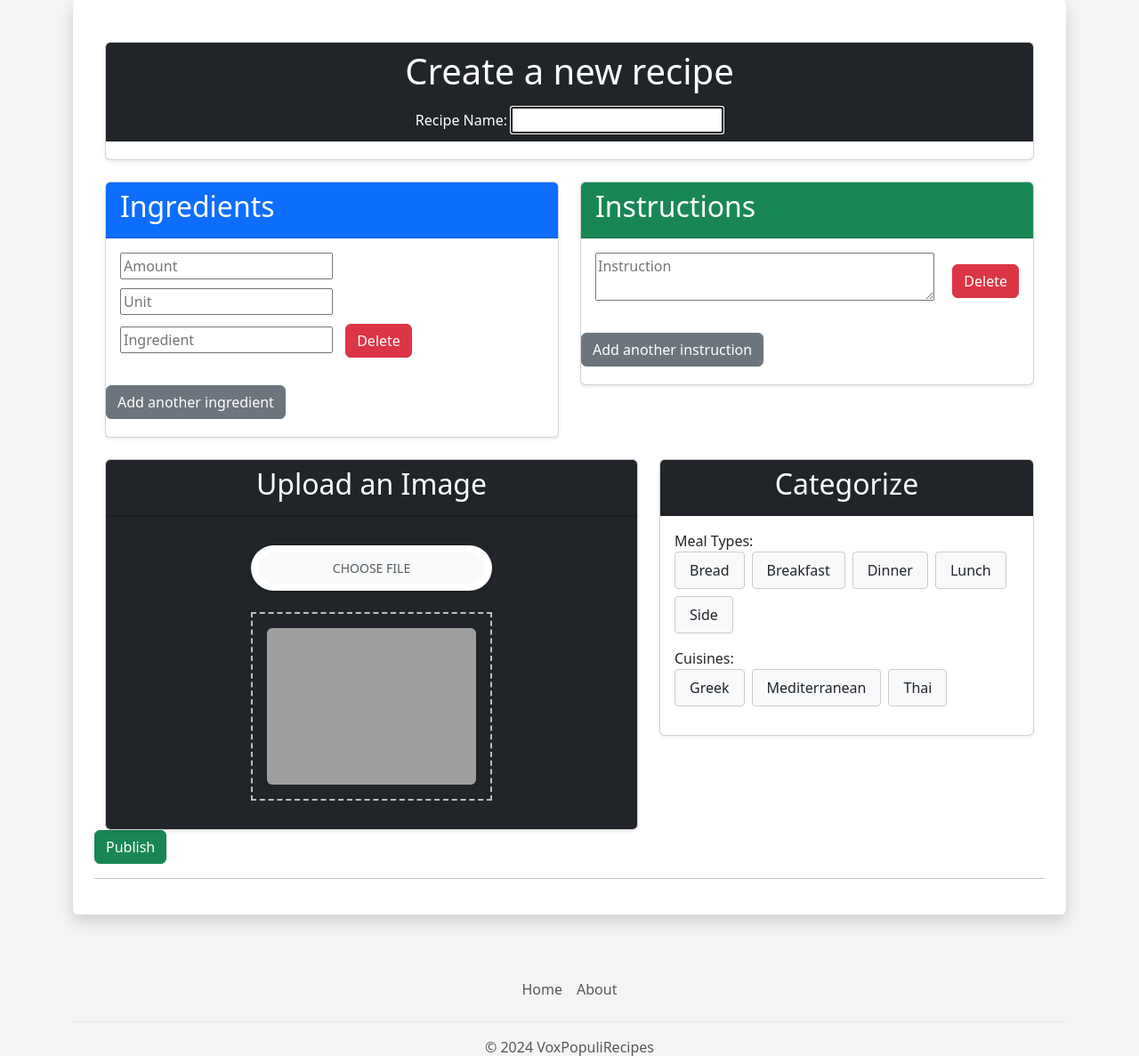
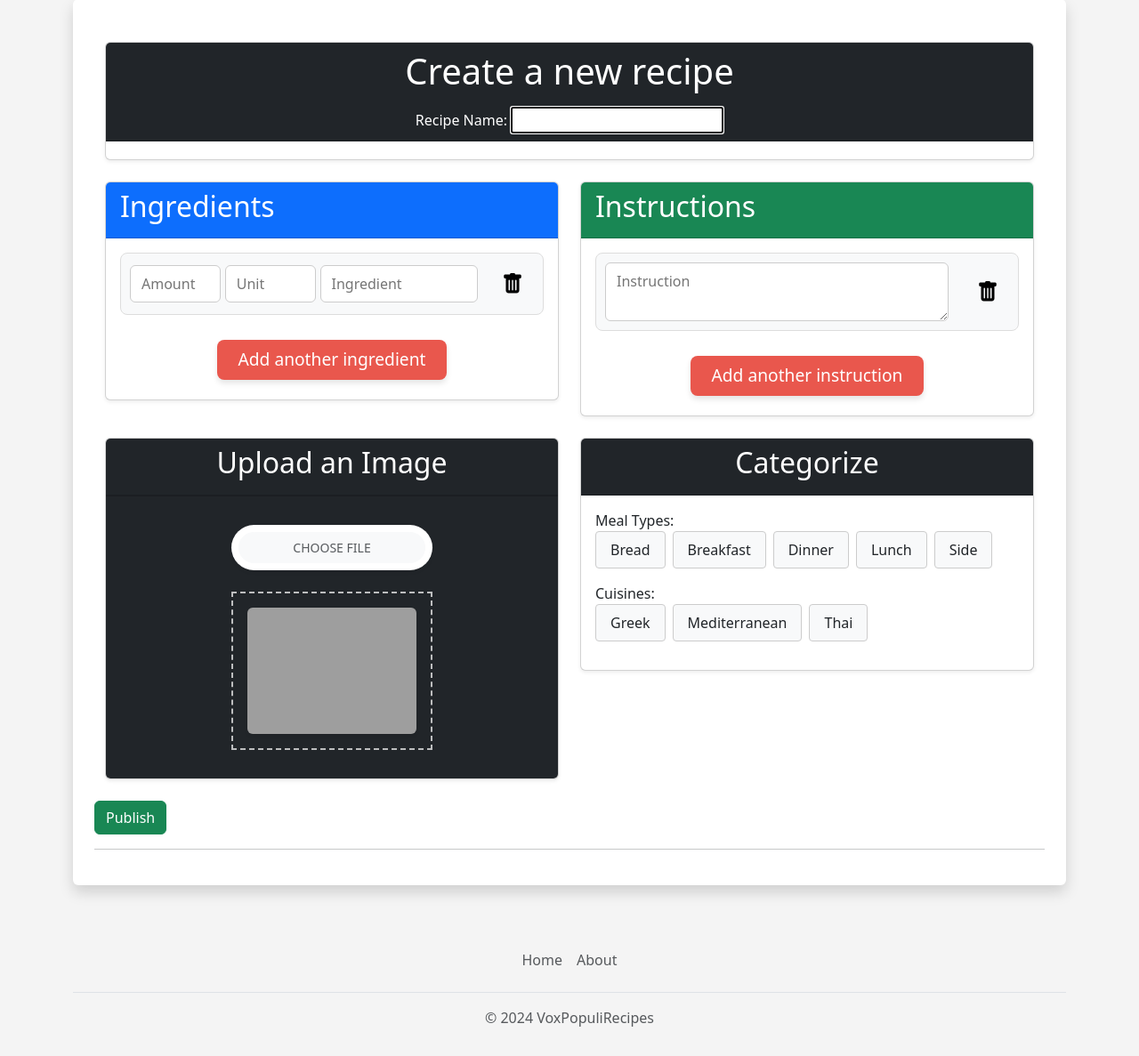
Before and after one commit to louigra/voxpopulirecipes, a Django app: page /submit_recipe/ in a window 1280 px wide. Shown: the part 111-1298 px from the top of the page at 89% size. After the commit the page ends 1265 px from the top, so only its background shows below. Run offline with Django 5.2, Linux system fonts and the light colour scheme; a user stored in the database is signed in; data comes from the database, SQL or seed files in the repository; both versions use the stored data as it was after the commit; grey boxes are pictures that could not be loaded.

Commit message:
submit page sytling

```diff
--- a/mysite/voxpopulirecipes/templates/voxpopulirecipes/submit_recipe.html
+++ b/mysite/voxpopulirecipes/templates/voxpopulirecipes/submit_recipe.html
@@ -35,7 +35,7 @@
                 <!-- Recipe Content Section -->
                 <div class="row">
                     <!-- Ingredients Section -->
-                    <div class="col-md-6 mb-4">
+                    <div class="col-12 col-lg-6 mb-4">
                         <div class="card shadow-sm">
                             <fieldset id="ingredients-section" class="create_section">
                                 <div class="card-header bg-primary text-white">
@@ -44,10 +44,10 @@
                                 <div class="card-body">
                                     {% for ingredient in recipe.ingredient_set.all %}
                                     <div class="ingredient">
-                                        <input type="text" name="ingredient_amount_{{ ingredient.id }}" placeholder="Amount" class="create_ingredient_input" value="{{ ingredient.ingredient_amount }}">
-                                        <input type="text" name="ingredient_unit_{{ ingredient.id }}" placeholder="Unit" class="create_ingredient_input" value="{{ ingredient.ingredient_unit }}">
-                                        <input type="text" name="ingredient_text_{{ ingredient.id }}" placeholder="Ingredient" class="create_ingredient_input" value="{{ ingredient.ingredient_text }}"required >
-                                        <button type="button" class="btn btn-danger" onclick="deleteIngredient(this, {{ ingredient.id }})">Delete</button>
+                                        <input type="text" name="ingredient_amount_{{ ingredient.id }}" placeholder="Amount" class="create_ingredient_input ingredient-amount" value="{{ ingredient.ingredient_amount }}">
+                                        <input type="text" name="ingredient_unit_{{ ingredient.id }}" placeholder="Unit" class="create_ingredient_input ingredient-unit" value="{{ ingredient.ingredient_unit }}">
+                                        <input type="text" name="ingredient_text_{{ ingredient.id }}" placeholder="Ingredient" class="create_ingredient_input ingredient-text" value="{{ ingredient.ingredient_text }}"required >
+                                        <button type="button" class="btn btn-delete ingredient-delete" onclick="deleteIngredient(this, {{ ingredient.id }})"><i class="bi bi-trash-fill"></i></button>
                                     </div>
                                     {% endfor %}
                                     <div id="ingredients-list">
@@ -62,7 +62,7 @@
 
 
                     <!-- Instructions Section -->
-                    <div class="col-md-6 mb-4">
+                    <div class="col-12 col-lg-6 mb-4">
                         <div class="card shadow-sm">
                             <fieldset id="instructions-section" class="create_section">
                                 <div class="card-header bg-success text-white">
@@ -72,7 +72,7 @@
                                     {% for instruction in recipe.instruction_set.all %}
                                     <div class="instruction">
                                         <textarea name="instruction_text_{{ instruction.id }}" placeholder="Instruction" class="create_instruction_input" required>{{ instruction.instruction_text }}</textarea>
-                                        <button type = "button" class="btn btn-danger" onclick="deleteInstruction(this, {{ instruction.id }})">Delete</button>
+                                        <button type = "button" class="btn btn-delete" onclick="deleteInstruction(this, {{ instruction.id }})"><i class="bi bi-trash-fill"></i></button>
                                     </div>
                                     {% endfor %}
                                     <div id="instructions-list">
@@ -87,7 +87,7 @@
 
                 <div class="row">
                     <!-- Image Upload Section -->
-                    <div class="col-md-7">
+                    <div class="col-12 col-lg-6 mb-4">
                         <div class="card shadow-sm">
                             <div class="card-header text-center bg-dark text-white">
                                 <h2>Upload an Image</h2>
@@ -119,7 +119,7 @@
                     </div>
 
                     <!-- Categorize Section -->
-                    <div class="col-md-5">
+                    <div class="col-12 col-lg-6 mb-4">
                         <div class="card shadow-sm">
                             <div class="card-header text-center bg-dark text-white">
                                 <h2>Categorize</h2>
@@ -202,7 +202,7 @@
 
             <div class="row">
                 <!-- Ingredients Section -->
-                <div class="col-md-6 mb-4">
+                <div class="col-12 col-lg-6 mb-4">
                     <div class="card shadow-sm">
                         <fieldset id="ingredients-section" class="create_section">
                             <div class="card-header bg-primary text-white">
@@ -210,10 +210,10 @@
                             </div>
                             <div class="card-body">
                                 <div class="ingredient">
-                                    <input type="text" id="ingredient_amount_1" name="ingredient_amount_1" placeholder="Amount" class="create_ingredient_input">
-                                    <input type="text" id="ingredient_unit_1" name="ingredient_unit_1" placeholder="Unit" class="create_ingredient_input">
-                                    <input type="text" id="ingredient_text_1" name="ingredient_text_1" placeholder="Ingredient" class="create_ingredient_input" required >
-                                    <button type="button" class="btn btn-danger" onclick="deleteIngredient(this)">Delete</button>
+                                    <input type="text" id="ingredient_amount_1" name="ingredient_amount_1" placeholder="Amount" class="create_ingredient_input ingredient-amount">
+                                    <input type="text" id="ingredient_unit_1" name="ingredient_unit_1" placeholder="Unit" class="create_ingredient_input ingredient-unit">
+                                    <input type="text" id="ingredient_text_1" name="ingredient_text_1" placeholder="Ingredient" class="create_ingredient_input ingredient-text" required >
+                                    <button type="button" class="btn btn-delete ingredient-delete" onclick="deleteIngredient(this)"><i class="bi bi-trash-fill"></i></button>
                                 </div>
                                 <div id="ingredients-list">
                                 </div>
@@ -226,7 +226,7 @@
 
 
                 <!-- Instructions Section -->
-                <div class="col-md-6 mb-4">
+                <div class="col-12 col-lg-6 mb-4">
                     <div class="card shadow-sm">
                             <fieldset id="instructions-section" class="create_section">
                                 <div class="card-header bg-success text-white">
@@ -235,7 +235,7 @@
                                 <div class="card-body">
                                     <div class="instruction">
                                         <textarea name="instruction_text_1" placeholder="Instruction" class="create_instruction_input" required></textarea>
-                                        <button type="button" class="btn btn-danger" onclick="deleteInstruction(this)">Delete</button>
+                                        <button type="button" class="btn btn-delete" onclick="deleteInstruction(this)"><i class="bi bi-trash-fill"></i></button>
                                     </div>
                                     <div id="instructions-list">
                                     </div>
@@ -248,7 +248,7 @@
 
             <div class="row">
                 <!-- Image Upload Section -->
-                <div class="col-md-7">
+                <div class="col-12 col-lg-6 mb-4">
                     <div class="card shadow-sm">
                         <div class="card-header text-center bg-dark text-white">
                             <h2>Upload an Image</h2>
@@ -280,7 +280,7 @@
                 </div>
 
                     <!-- Categorize Section -->
-                    <div class="col-md-5">
+                    <div class="col-12 col-lg-6 mb-4">
                         <div class="card shadow-sm">
                             <div class="card-header text-center bg-dark text-white">
                                 <h2>Categorize</h2>
@@ -359,15 +359,68 @@
 
 <style>
 
+
+    .ingredient-amount {
+        width: 65px; /* Fixed width for "Amount" */
+    }
+
+    .ingredient-unit {
+        width: 65px; /* Fixed width for "Unit" */
+    }
+
+    .ingredient, .instruction {
+        display: flex; /* Enable Flexbox */
+        align-items: center; /* Center vertically */
+        justify-content: space-between; /* Space between inputs and button */
+        background-color: #f8f9fa; /* Light grey */
+        border: 1px solid #ddd; /* Subtle border */
+        border-radius: 8px; /* Rounded corners */
+        padding: 10px; /* Inner padding */
+        margin-bottom: 10px; /* Space between boxes */
+        flex-wrap: wrap; /* Allow inputs and button to wrap to a new line */
+    }
+
+    .create_ingredient_input {
+        flex: 1; /* Inputs take available space */
+        min-width: 50px; /* Prevent inputs from becoming too small */
+        margin-right: 5px; /* Add spacing between inputs */
+        box-sizing: border-box; /* Include padding/borders in the width */
+    }
+
+    .ingredient-text {
+        flex-grow: 2; /* Allow the text input to take more space */
+        flex-shrink: 1; /* Allow it to shrink if needed */
+        min-width: 120px; /* Set a minimum width */
+    }
+
     .instruction {
-        display: flex;
-        align-items: center;
-        gap: 10px;
+        display: flex; /* Enable Flexbox */
+        align-items: center; /* Center items vertically */
+        justify-content: space-between; /* Space between textarea and button */
+        background-color: #f8f9fa; /* Light grey */
+        border: 1px solid #ddd; /* Subtle border */
+        border-radius: 8px; /* Rounded corners */
+        padding: 10px; /* Inner padding */
+        margin-bottom: 10px; /* Space between boxes */
+        flex-wrap: nowrap; /* Prevent wrapping for instructions */
     }
 
     .create_instruction_input {
-        flex:1;
-        min-width: 200px;
+        flex: 1; /* Take available space */
+        min-width: 120px; /* Ensure a usable width */
+        margin-right: 10px; /* Space between textarea and button */
+        box-sizing: border-box; /* Include padding/borders in the width */
+    }
+
+    .btn-delete {
+        flex-shrink: 0; /* Prevent the button from shrinking */
+        margin-left: 10px; /* Add spacing from the textarea */
+        background: none; /* Remove background */
+        border: none; /* Remove border */
+        color: black; /* Icon color */
+        font-size: 1.5rem; /* Icon size */
+        cursor: pointer; /* Pointer cursor */
+        transition: color 0.2s ease, transform 0.2s ease; /* Smooth hover effect */
     }
 
     .btn-danger {
@@ -383,8 +436,23 @@
     }
 
     .create_ingredient_input, .create_instruction_input {
-        margin-right: 10px;
-        margin-bottom: 10px;
+        border: 1px solid #ccc; /* Subtle border for inputs */
+        border-radius: 6px; /* Rounded corners */
+        padding: 8px 12px; /* Add padding for better usability */
+        font-size: 1rem; /* Modern font size */
+        line-height: 1.5; /* Improve text readability */
+        box-shadow: none; /* Remove default input shadow */
+        outline: none; /* Remove default focus outline */
+        transition: border-color 0.2s ease, box-shadow 0.2s ease; /* Smooth transitions */
+        width: 100%; /* Ensure they take up available space */
+        max-width: 100%; /* Prevent inputs from overflowing */
+        box-sizing: border-box; /* Include padding/borders in width */
+    }
+
+    /* Focus effect for modern look */
+    .create_ingredient_input:focus, .create_instruction_input:focus {
+        border-color: #e9574d; /* Highlight color on focus */
+        box-shadow: 0 0 5px rgba(233, 87, 77, 0.5); /* Subtle shadow on focus */
     }
 
     .create_instruction_input {
@@ -476,6 +544,49 @@
         background-color: #e9ecef;
         border-color: #adb5bd;
     }
+
+    #add-ingredient, #add-instruction {
+        display: block;
+        margin: 2px auto; /* Center the button horizontally */
+        padding: 8px 24px; /* Add padding for a better click area */
+        background-color: #e9574d; /* Highlight color */
+        color: white; /* Text color */
+        border: none; /* Remove border */
+        border-radius: 8px; /* Rounded corners */
+        font-size: 1.2rem; /* Slightly larger text size */
+        cursor: pointer; /* Change cursor on hover */
+        transition: background-color 0.3s, transform 0.2s; /* Smooth hover effect */
+        box-shadow: 0px 4px 6px rgba(0, 0, 0, 0.1); /* Subtle shadow */
+    }
+
+    #add-ingredient:hover, #add-instruction:hover {
+        background-color: #d64941; /* Slightly darker shade on hover */
+        transform: translateY(-2px); /* Lift effect */
+    }
+
+    #add-ingredient:active, #add-instruction:active {
+        background-color: #c4443a; /* Even darker shade on click */
+        transform: translateY(0); /* Reset lift */
+    }
+
+
+    .btn-delete:hover {
+        color: #e9574d; /* Change to highlight color on hover */
+        transform: scale(1.1); /* Slightly enlarge icon on hover */
+    }
+
+    .btn-delete:focus {
+        outline: none; /* Remove focus outline */
+    }
+
+    .ingredient .btn-delete, .instruction .btn-delete {
+        align-self: center; /* Ensures vertical centering within the container */
+    }
+
+    .ingredient, .instruction {
+        max-width: 100%; /* Ensure it doesn't overflow the parent container */
+    }
+
 </style>
 
 
@@ -554,10 +665,10 @@
 
             // set the content of the new div using the ingredient count so each set has its own unique names
             ingredientDiv.innerHTML = `
-                <input type="text" id="ingredient_amount_${ingredientCount}" name="ingredient_amount_${ingredientCount}" placeholder="Amount" class="create_ingredient_input">
-                <input type="text" id="ingredient_unit_${ingredientCount}" name="ingredient_unit_${ingredientCount}" placeholder="Unit" class="create_ingredient_input">
-                <input type="text" id="ingredient_text_${ingredientCount}" name="ingredient_text_${ingredientCount}" placeholder="Ingredient" class="create_ingredient_input" required>
-                <button type="button" class="btn btn-danger" onclick="deleteIngredient(this)">Delete</button>
+                <input type="text" id="ingredient_amount_${ingredientCount}" name="ingredient_amount_${ingredientCount}" placeholder="Amount" class="create_ingredient_input ingredient-amount">
+                <input type="text" id="ingredient_unit_${ingredientCount}" name="ingredient_unit_${ingredientCount}" placeholder="Unit" class="create_ingredient_input ingredient-unit">
+                <input type="text" id="ingredient_text_${ingredientCount}" name="ingredient_text_${ingredientCount}" placeholder="Ingredient" class="create_ingredient_input ingredient-text" required>
+                <button type="button" class="btn btn-delete ingredient-delete" onclick="deleteIngredient(this)"><i class="bi bi-trash-fill"></i></button>
             `;
 
             // append to the ingredient section
@@ -573,7 +684,7 @@
 
             instructionDiv.innerHTML = `
                 <textarea name="instruction_text_${instructionCount}" placeholder="Instruction" class="create_instruction_input" required></textarea>
-                <button type="button" class="btn btn-danger" onclick="deleteInstruction(this)">Delete</button>
+                <button type="button" class="btn btn-delete" onclick="deleteInstruction(this)"><i class="bi bi-trash-fill"></i></button>
             `;
 
             document.getElementById("instructions-list").appendChild(instructionDiv);
```
Also changed, not shown: mysite/db.sqlite3.
